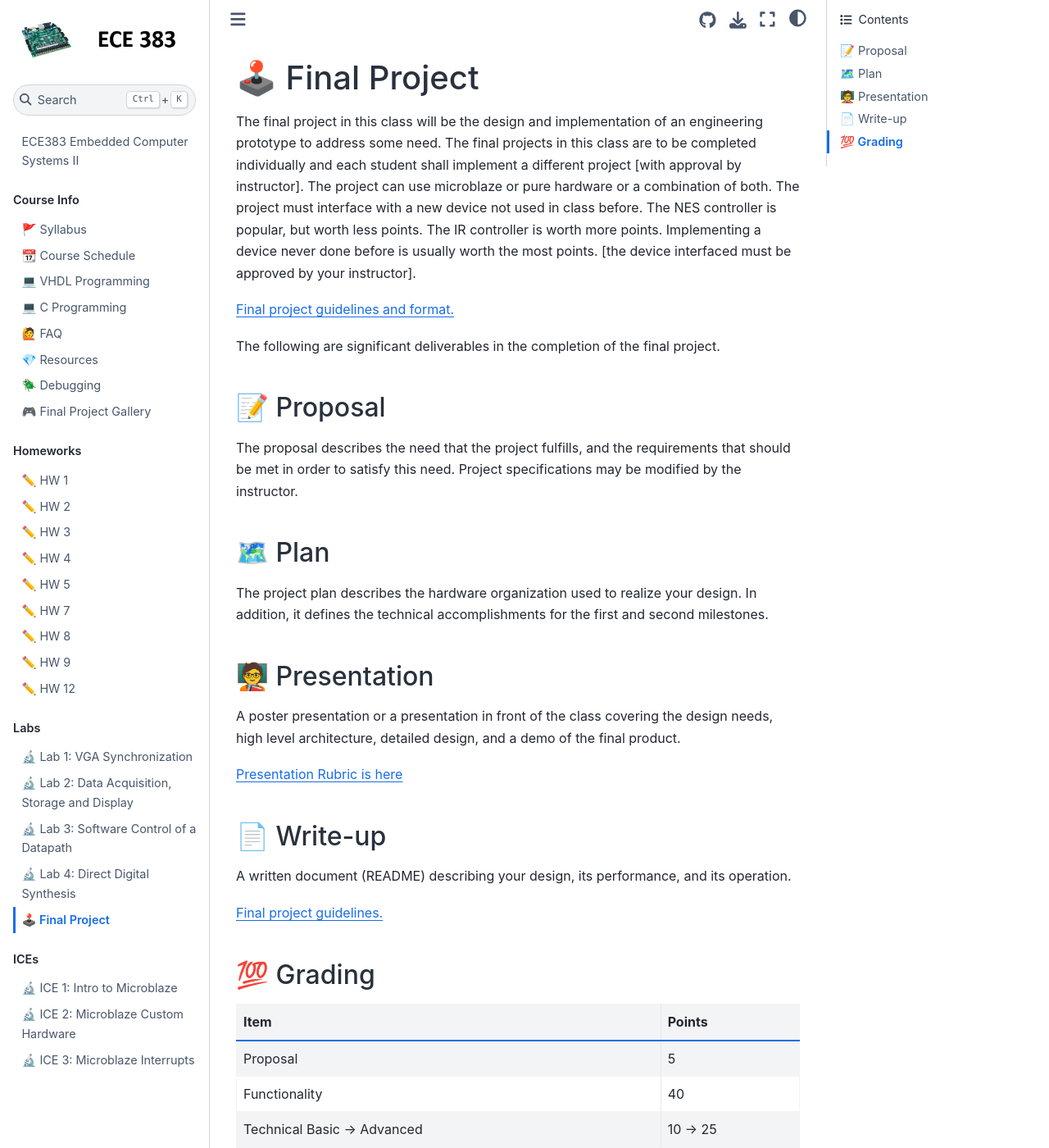
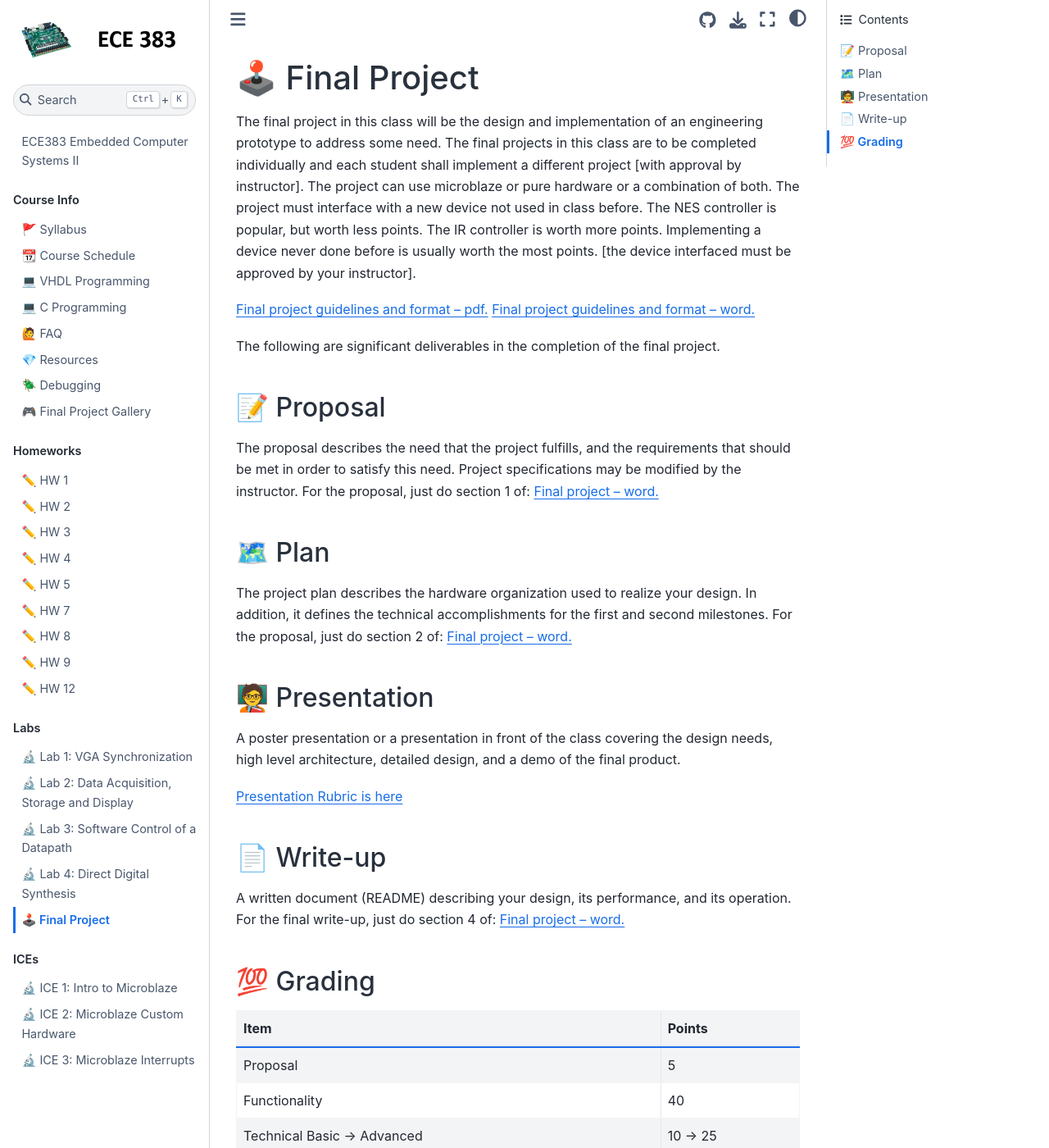
Before and after one commit to USAFA-ECE/ece383, a Jupyter Book: the page built from book/Assignments/project.md, in a window 1280 px wide and 1400 px high. Shown: the whole window at 82% size. Built offline with Jupyter Book 1.0.4 settings and Sphinx 7.4.7 and the Sphinx Book theme 1.1.4, drawn with Linux system fonts in a browser that asks for light colours; pages that are not in the unit, such as notebooks, are missing from menus.

Commit message:
Update project.md

```diff
--- a/book/Assignments/project.md
+++ b/book/Assignments/project.md
@@ -2,18 +2,19 @@
 
 The final project in this class will be the design and implementation of an engineering prototype to address some need. The final projects in this class are to be completed individually and each student shall implement a different project [with approval by instructor]. The project can use microblaze or pure hardware or a combination of both. The project must interface with a new device not used in class before.  The NES controller is popular, but worth less points.  The IR controller is worth more points.  Implementing a device never done before is usually worth the most points.  [the device interfaced must be approved by your instructor].
 
-[Final project guidelines and format.](https://github.com/USAFA-ECE/ece383/blob/main/book/Assignments/files/FinalProject.docx)
+[Final project guidelines and format -- pdf.](https://github.com/USAFA-ECE/ece383/blob/main/book/Assignments/files/FinalProject.pdf)
+[Final project guidelines and format -- word.](https://github.com/USAFA-ECE/ece383/blob/main/book/Assignments/files/FinalProject.docx)
 
 
 The following are significant deliverables in the completion of the final project.
 
 ## 📝 Proposal
 
-The proposal describes the need that the project fulfills, and the requirements that should be met in order to satisfy this need. Project specifications may be modified by the instructor.
+The proposal describes the need that the project fulfills, and the requirements that should be met in order to satisfy this need. Project specifications may be modified by the instructor. For the proposal, just do section 1 of: [Final project -- word.](https://github.com/USAFA-ECE/ece383/blob/main/book/Assignments/files/FinalProject.docx)
 
 ## 🗺️ Plan
 
-The project plan describes the hardware organization used to realize your design. In addition, it defines the technical accomplishments for the first and second milestones.
+The project plan describes the hardware organization used to realize your design. In addition, it defines the technical accomplishments for the first and second milestones. For the proposal, just do section 2 of: [Final project -- word.](https://github.com/USAFA-ECE/ece383/blob/main/book/Assignments/files/FinalProject.docx)
 
 ## 	🧑‍🏫 Presentation
 
@@ -25,8 +26,8 @@ A poster presentation or a presentation in front of the class covering the desig
 ## 📄 Write-up
 
 A written document (README) describing your design, its performance, and its operation.
+For the final write-up, just do section 4 of: [Final project -- word.](https://github.com/USAFA-ECE/ece383/blob/main/book/Assignments/files/FinalProject.docx)
 
-[Final project guidelines.](https://github.com/USAFA-ECE/ece383/blob/main/book/Assignments/files/FinalProject.pdf)
 
 ## 💯 Grading
 
```
